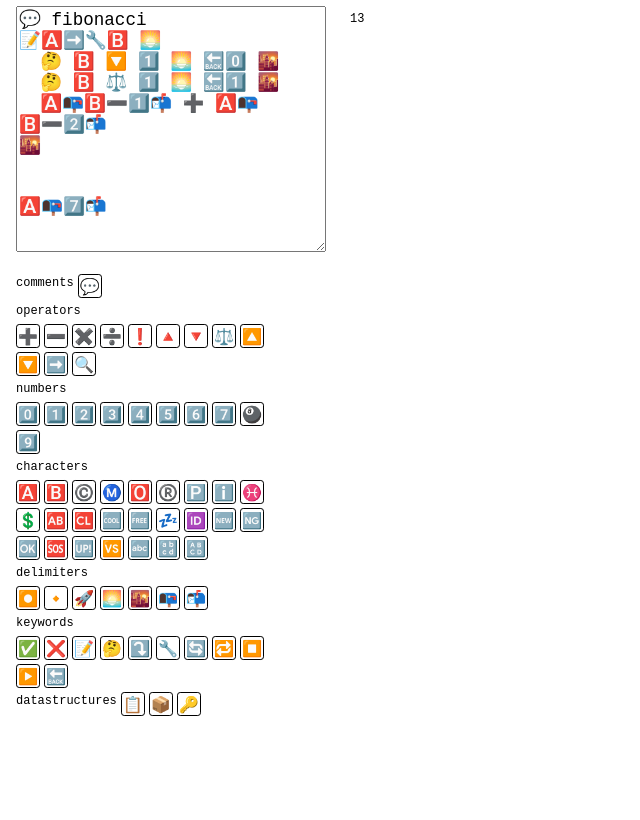
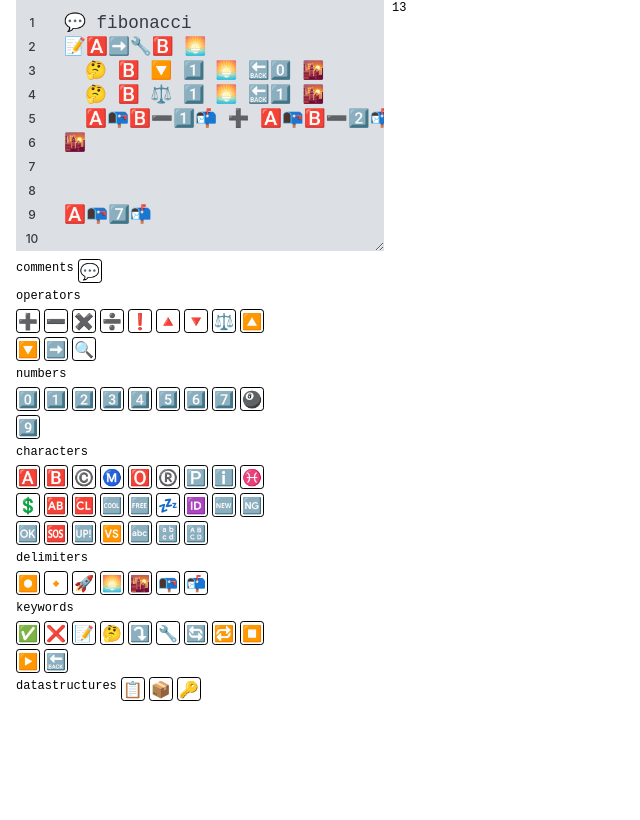
Before and after one commit to pennane/emojiscript, a website built with Vite: page index.html in a window 1280 px wide. Shown: the part 73-893 px from the top of the page, without its empty margins (0-640 px from the left). After the commit the page ends 800 px from the top, so only its background shows below. Built offline with nearby package versions, Linux system fonts and the light colour scheme.

Commit message:
style: improve text editor styling

```diff
--- a/index.html
+++ b/index.html
@@ -4,6 +4,9 @@
 <head>
   <meta charset="UTF-8" />
   <meta name="viewport" content="width=device-width, initial-scale=1.0" />
+  <style>
+    @import url('https://fonts.googleapis.com/css2?family=Fira+Code&display=swap');
+  </style>
   <title>emojiscript repl</title>
 </head>
 
--- a/src/main.ts
+++ b/src/main.ts
@@ -24,6 +24,17 @@ const main = document.createElement('main')
 const left = document.createElement('div')
 const right = document.createElement('div')
 
+const inputContainer = document.createElement('div')
+inputContainer.classList.add('input-container')
+const lineNumbers = document.createElement('aside')
+lineNumbers.classList.add('line-numbers')
+
+for (let i = 1; i <= 100; i++) {
+  const line = document.createElement('div')
+  line.textContent = String(i)
+  lineNumbers.appendChild(line)
+}
+
 const input = document.createElement('textarea')
 input.classList.add('input')
 
@@ -47,7 +58,10 @@ const repl = new Repl(printLine)
 input.addEventListener('input', (e: any) => repl.evaluate(e.target.value))
 input.value = DEFAULT_VALUE
 
-left.appendChild(input)
+inputContainer.appendChild(lineNumbers)
+inputContainer.appendChild(input)
+
+left.appendChild(inputContainer)
 left.appendChild(keyboard)
 right.appendChild(output)
 
--- a/src/style.css
+++ b/src/style.css
@@ -9,12 +9,21 @@
   -moz-osx-font-smoothing: grayscale;
 }
 
+* {
+  box-sizing: border-box;
+}
+
+body {
+  margin: 0;
+}
+
 #app {
   display: flex;
   flex-direction: column;
   gap: 0.5rem;
   flex-wrap: wrap;
   margin-bottom: 10rem;
+  margin: 1rem;
 }
 
 main {
@@ -23,25 +32,77 @@ main {
   flex-wrap: wrap;
 }
 
+main > div {
+  display: flex;
+  flex-direction: column;
+  gap: 0.5rem;
+}
+
 h1 {
-  font-family: monospace;
-  margin: 0.5rem;
+  font-family: 'inter';
+  margin: 0;
+}
+
+.input-container {
+  position: relative;
+  display: flex;
+  background-color: hsl(220 13% 88% / 1);
+  width: fit-content;
+  padding-top: 0.75rem;
+  padding-left: 1rem;
+}
+
+.line-numbers {
+  position: absolute;
+  left: 0;
+  top: 0;
+  height: 100%;
+  width: 1.5rem;
+
+  overflow: hidden;
+  padding-top: 0.75rem;
+  padding-left: 0.5rem;
+}
+
+.line-numbers > div {
+  height: 1.5rem;
+  text-align: center;
+  font-size: 0.75rem;
+  display: flex;
+  justify-content: center;
+  align-items: center;
+  color: hsl(222.35deg 13.82% 24.12%);
+  font-weight: 500;
 }
 
 .input {
-  width: 19rem;
+  width: 21rem;
   height: 15rem;
   min-height: 4rem;
   min-width: 12rem;
   max-width: 32rem;
-  margin: 0.5rem;
   font-size: 1.1rem;
+  font-family: 'Fire Code', monospace;
+
+  white-space: nowrap;
+
+  margin-left: 1rem;
+  background-color: transparent;
+  color: hsl(219 14% 24% / 1);
+  border: none;
+
+  padding: 0 1rem;
+  line-height: 1.5rem;
 }
 
 .output {
   font-size: 0.75rem;
-  margin: 0.5rem;
   white-space: pre-wrap;
+  margin: 0;
+}
+
+.output .line {
+  margin: 0;
 }
 
 .keyboard {
@@ -49,7 +110,6 @@ h1 {
   flex-wrap: wrap;
   gap: 0.25rem;
   max-width: 16rem;
-  margin: 0.5rem;
 }
 
 .keyboard .section {
@@ -69,7 +129,7 @@ h1 {
   margin: 0;
   font-size: 0.75rem;
   display: inline;
-  font-family: monospace;
+  font-family: 'Fire Code', monospace;
   font-weight: 300;
 }
 .keyboard button {
```
